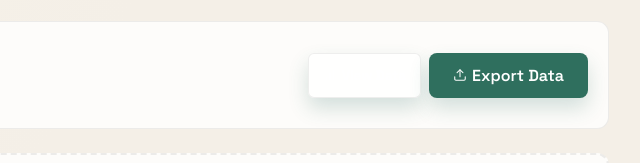
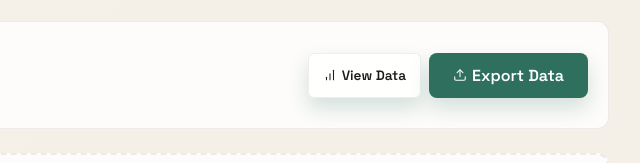
Before and after one commit to Hydra153/PDF_AI, a website built with Vite: page index.html in a window 1280 px wide. Both pictures are taken after a click on the button "Review Queue". Shown: the part 283-446 px from the top of the page, 481-1121 px from the left. Built offline with nearby package versions, Linux system fonts and the light colour scheme; files whose address does not match are found by name.

Commit message:
Fix invisible btn-secondary: add explicit text color

```diff
--- a/src/styles/global.css
+++ b/src/styles/global.css
@@ -1017,6 +1017,7 @@ button.hoverable:active {
 .btn-secondary {
   background: var(--panel);
   border: 1px solid var(--panel-border);
+  color: var(--fg);
   padding: 8px 14px;
   border-radius: 6px;
   font-size: 0.85rem;
```
